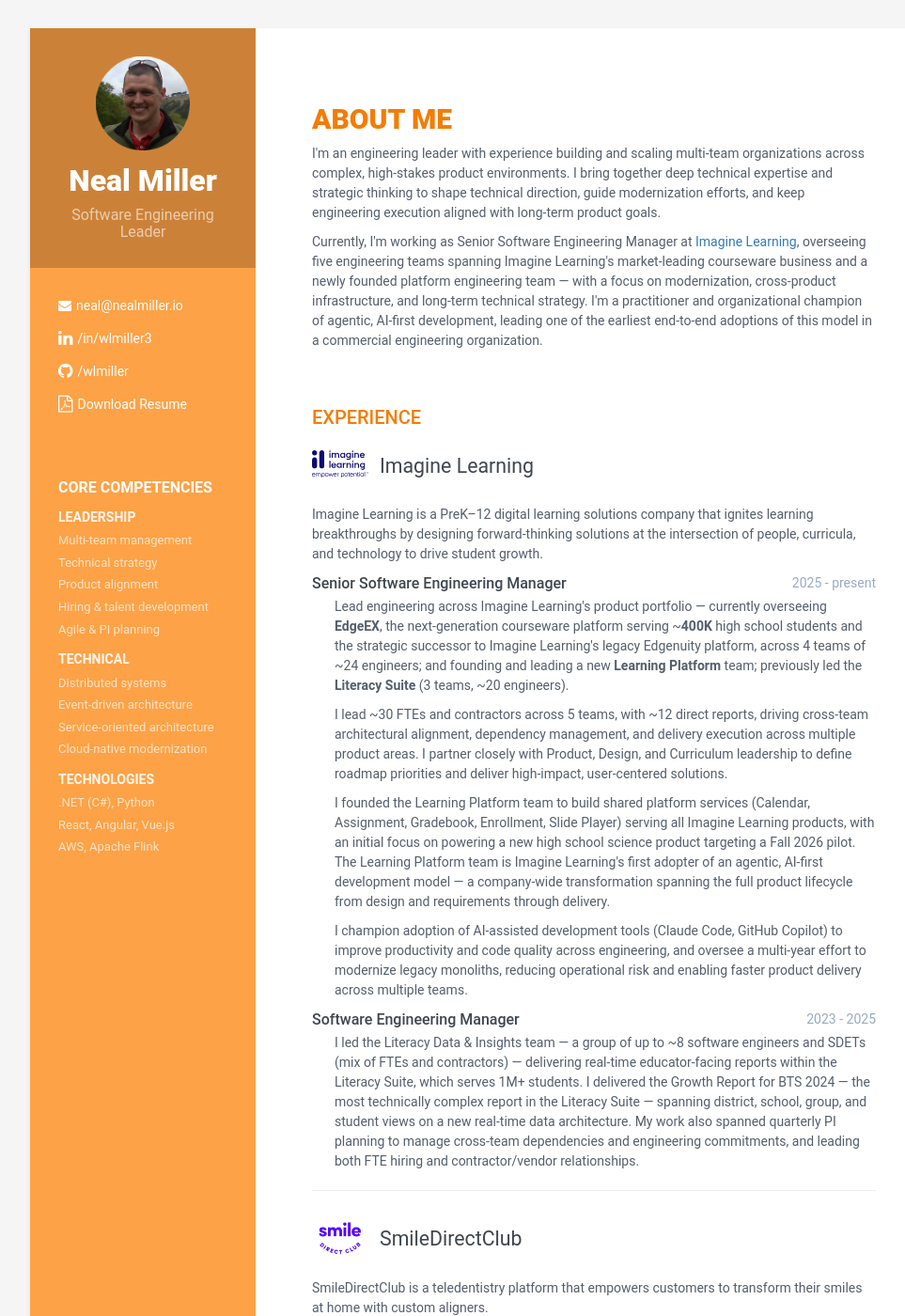
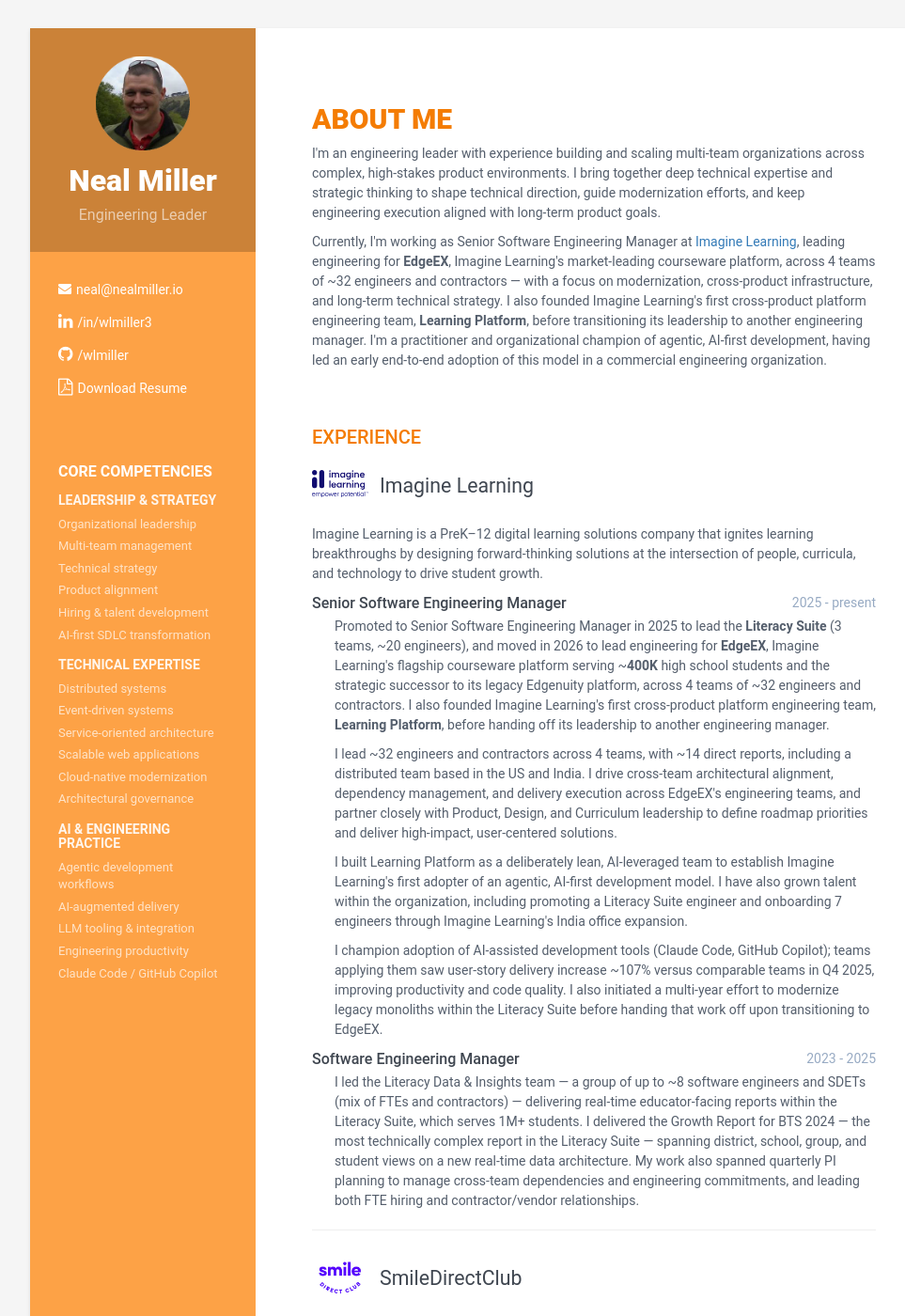
Before and after one commit to wlmiller/wlmiller.github.io, a Jekyll site: the page built from index.html, in a window 1280 px wide and 1400 px high. Shown: the whole window at 94% size, without its empty margins (128-1091 px from the left). Built offline with Jekyll 4.4.1, drawn with Linux system fonts in a browser that asks for light colours.

Commit message:
Sync homepage with latest resume
Co-authored-by: wlmiller <5132501+wlmiller@users.noreply.github.com>

```diff
--- a/_config.yml
+++ b/_config.yml
@@ -2,7 +2,7 @@
 title: Neal Miller
 email: neal@nealmiller.io
 description: > # this means to ignore newlines until "baseurl:"
-    The personal website of Neal Miller, Ph.D., a Houston, TX-based software engineer.
+    The personal website of Neal Miller, Ph.D., an engineering leader focused on AI-first engineering and product delivery.
 baseurl: "" # the subpath of your site, e.g. /blog/
 url: "http://nealmiller.io" # the base hostname & protocol for your site
 github_username: wlmiller
--- a/_includes/sidebar.html
+++ b/_includes/sidebar.html
@@ -8,7 +8,7 @@
 				Neal Miller
 			{% if page.url == '/' %}{% else %}</a>{% endif %}
         </h1>
-        <h3 class="tagline">Software Engineering Leader</h3>
+        <h3 class="tagline">Engineering Leader</h3>
     </div>
     <!--//profile-container-->
 
@@ -25,28 +25,33 @@
     <div class="skills-container container-block">
         <h2 class="container-block-title">Core Competencies</h2>
 
-        <h3 class="skill-category">Leadership</h3>
+        <h3 class="skill-category">Leadership &amp; Strategy</h3>
         <ul class="skills-list list-unstyled">
+            <li>Organizational leadership</li>
             <li>Multi-team management</li>
             <li>Technical strategy</li>
             <li>Product alignment</li>
             <li>Hiring & talent development</li>
-            <li>Agile & PI planning</li>
+            <li>AI-first SDLC transformation</li>
         </ul>
 
-        <h3 class="skill-category">Technical</h3>
+        <h3 class="skill-category">Technical Expertise</h3>
         <ul class="skills-list list-unstyled">
             <li>Distributed systems</li>
-            <li>Event-driven architecture</li>
+            <li>Event-driven systems</li>
             <li>Service-oriented architecture</li>
+            <li>Scalable web applications</li>
             <li>Cloud-native modernization</li>
+            <li>Architectural governance</li>
         </ul>
 
-        <h3 class="skill-category">Technologies</h3>
+        <h3 class="skill-category">AI &amp; Engineering Practice</h3>
         <ul class="skills-list list-unstyled">
-            <li>.NET (C#), Python</li>
-            <li>React, Angular, Vue.js</li>
-            <li>AWS, Apache Flink</li>
+            <li>Agentic development workflows</li>
+            <li>AI-augmented delivery</li>
+            <li>LLM tooling &amp; integration</li>
+            <li>Engineering productivity</li>
+            <li>Claude Code / GitHub Copilot</li>
         </ul>
     </div>
     <!--//skills-container-->
--- a/index.html
+++ b/index.html
@@ -12,8 +12,9 @@ group: navigation
         </p>
 
         <p>
-            Currently, I'm working as Senior Software Engineering Manager at <a href="https://imaginelearning.com" target="_blank">Imagine Learning</a>, overseeing five engineering teams spanning Imagine Learning's market-leading courseware business and a newly founded platform engineering team — with a focus on modernization, cross-product infrastructure, and long-term technical strategy.
-            I'm a practitioner and organizational champion of agentic, AI-first development, leading one of the earliest end-to-end adoptions of this model in a commercial engineering organization.
+            Currently, I'm working as Senior Software Engineering Manager at <a href="https://imaginelearning.com" target="_blank">Imagine Learning</a>, leading engineering for <strong>EdgeEX</strong>, Imagine Learning's market-leading courseware platform, across 4 teams of ~32 engineers and contractors — with a focus on modernization, cross-product infrastructure, and long-term technical strategy.
+            I also founded Imagine Learning's first cross-product platform engineering team, <strong>Learning Platform</strong>, before transitioning its leadership to another engineering manager.
+            I'm a practitioner and organizational champion of agentic, AI-first development, having led an early end-to-end adoption of this model in a commercial engineering organization.
         </p>
     </div><!--//summary-->
 </section><!--//section-->
@@ -39,18 +40,20 @@ group: navigation
 
             <div class="job-details">
                 <p>
-                    Lead engineering across Imagine Learning's product portfolio — currently overseeing <strong>EdgeEX</strong>, the next-generation courseware platform serving ~<strong>400K</strong> high school students and the strategic successor to Imagine Learning's legacy Edgenuity platform, across 4 teams of ~24 engineers; and founding and leading a new <strong>Learning Platform</strong> team; previously led the <strong>Literacy Suite</strong> (3 teams, ~20 engineers).
+                    Promoted to Senior Software Engineering Manager in 2025 to lead the <strong>Literacy Suite</strong> (3 teams, ~20 engineers), and moved in 2026 to lead engineering for <strong>EdgeEX</strong>, Imagine Learning's flagship courseware platform serving ~<strong>400K</strong> high school students and the strategic successor to its legacy Edgenuity platform, across 4 teams of ~32 engineers and contractors.
+                    I also founded Imagine Learning's first cross-product platform engineering team, <strong>Learning Platform</strong>, before handing off its leadership to another engineering manager.
                 </p>
                 <p>
-                    I lead ~30 FTEs and contractors across 5 teams, with ~12 direct reports, driving cross-team architectural alignment, dependency management, and delivery execution across multiple product areas.
-                    I partner closely with Product, Design, and Curriculum leadership to define roadmap priorities and deliver high-impact, user-centered solutions.
+                    I lead ~32 engineers and contractors across 4 teams, with ~14 direct reports, including a distributed team based in the US and India.
+                    I drive cross-team architectural alignment, dependency management, and delivery execution across EdgeEX's engineering teams, and partner closely with Product, Design, and Curriculum leadership to define roadmap priorities and deliver high-impact, user-centered solutions.
                 </p>
                 <p>
-                    I founded the Learning Platform team to build shared platform services (Calendar, Assignment, Gradebook, Enrollment, Slide Player) serving all Imagine Learning products, with an initial focus on powering a new high school science product targeting a Fall 2026 pilot.
-                    The Learning Platform team is Imagine Learning's first adopter of an agentic, AI-first development model — a company-wide transformation spanning the full product lifecycle from design and requirements through delivery.
+                    I built Learning Platform as a deliberately lean, AI-leveraged team to establish Imagine Learning's first adopter of an agentic, AI-first development model.
+                    I have also grown talent within the organization, including promoting a Literacy Suite engineer and onboarding 7 engineers through Imagine Learning's India office expansion.
                 </p>
                 <p>
-                    I champion adoption of AI-assisted development tools (Claude Code, GitHub Copilot) to improve productivity and code quality across engineering, and oversee a multi-year effort to modernize legacy monoliths, reducing operational risk and enabling faster product delivery across multiple teams.
+                    I champion adoption of AI-assisted development tools (Claude Code, GitHub Copilot); teams applying them saw user-story delivery increase ~107% versus comparable teams in Q4 2025, improving productivity and code quality.
+                    I also initiated a multi-year effort to modernize legacy monoliths within the Literacy Suite before handing that work off upon transitioning to EdgeEX.
                 </p>
             </div>
 
```
